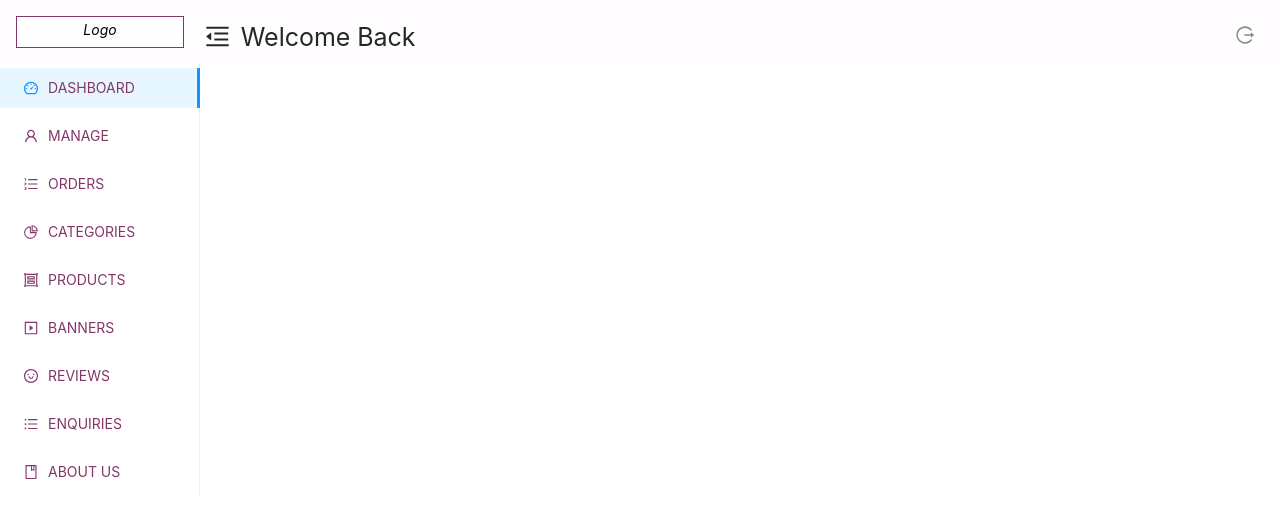
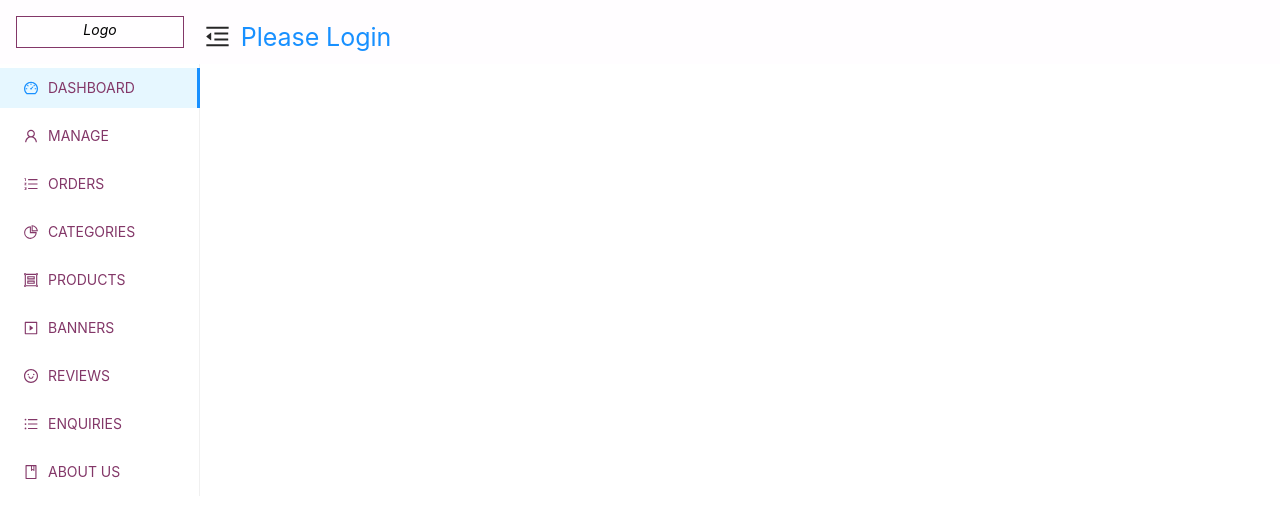
Before and after one commit to gazni-experion/react-app-ecommerce-admin, a React (Create React App) app: page /admin in a window 1280 px wide. Shown: the top 518 px of the page. Built offline with nearby package versions, Linux system fonts and the light colour scheme.

Commit message:
Adds protected route in profile page

```diff
--- a/src/components/admin/profile.js
+++ b/src/components/admin/profile.js
@@ -1,5 +1,5 @@
 import React, {useEffect} from 'react'
-import { Card, Avatar, Tooltip } from 'antd';
+import { Card, Avatar } from 'antd';
 import '../styles/styles.css'
 import {  Link } from "react-router-dom";
 import store from "../../store";
--- /dev/null
+++ b/src/components/auth/protected.js
@@ -0,0 +1,9 @@
+import { Navigate } from "react-router-dom";
+
+const Protected = ({ isLoggedIn, children }) => {
+ if (!isLoggedIn) {
+ return <Navigate to="/" replace />;
+ }
+ return children;
+};
+export default Protected;
--- a/src/components/layout/Navbar.js
+++ b/src/components/layout/Navbar.js
@@ -1,5 +1,5 @@
 import { Outlet, Link, useNavigate } from "react-router-dom";
-import React, { useState } from "react";
+import React, { useEffect, useState } from "react";
 import "../styles/styles.css";
 import { Layout, Menu, Tooltip } from "antd";
 import {
@@ -15,21 +15,35 @@ import {
   BookOutlined,
   PlaySquareOutlined,
   LogoutOutlined,
+  LoginOutlined
 } from "@ant-design/icons";
-
-
+import store from "../../store";
 
 const { Header, Sider, Content} = Layout;
 
-const user = localStorage.getItem('userName')
+const user = localStorage.getItem('userName');
 
 function Navbar() {
+
+let loginStatus = store.getState().auth.status;
+
+  const [isLoggedIn, setIsLoggedIn] = useState(false);
   let navigate = useNavigate();
   const [state, setState] = useState(false);
+
+
+  useEffect(() => {
+    if (loginStatus==='AUTH_SUCCESS') {
+      console.log(loginStatus);
+      setIsLoggedIn(true)
+      console.log(isLoggedIn);
+    }
+  }, [loginStatus,isLoggedIn]);
 
   const toggle = () => setState(!state);
   const logout = () => {
       // Navigate to Login page
+      setIsLoggedIn(false);
       navigate("/");
       localStorage.clear();
   };
@@ -114,10 +128,17 @@ function Navbar() {
           ) : (
             <MenuFoldOutlined onClick={toggle} />
           )}
-         <span className="header">Welcome Back <Link to="profile">{user}</Link></span>
-         <Tooltip placement="bottom" title="logout" onClick={logout}>
+         <span className="header">
+         {isLoggedIn ? (
+        <Link to="profile">Welcome back - {user}</Link>
+ ) : (<Link to="/">Please Login</Link>)
+         }
+          </span>
+          {isLoggedIn?(
+          <Tooltip placement="bottom" title="logout" onClick={logout}>
          <LogoutOutlined />
-         </Tooltip>
+         </Tooltip>): null }
+
         </Header>
         <Content
           className="site-layout-background"
--- a/src/index.js
+++ b/src/index.js
@@ -18,6 +18,7 @@ import { Provider } from 'react-redux'
 import store from './store'
 import UpdateProfile from './components/admin/updateProfile'
 import Profile from './components/admin/profile'
+import Protected from './components/auth/protected';
 
 
 const root = ReactDOM.createRoot(document.getElementById('root'));
@@ -37,7 +38,15 @@ root.render(
       <Route path="add-user" element={<AddUser />} />
       <Route path="about-us" element={<AboutUs />} />
       <Route path="update-profile" element={<UpdateProfile />} />
-      <Route path="profile" element={<Profile />} />
+      <Route
+ path="profile"
+ element={
+ <Protected isLoggedIn={true}>
+ <Profile />
+ </Protected>
+ }
+/>
+      {/* <Route path="profile" element={<Profile />} /> */}
       </Route>
       <Route path="*" element={<NoPage />} />
     </Routes>
```
